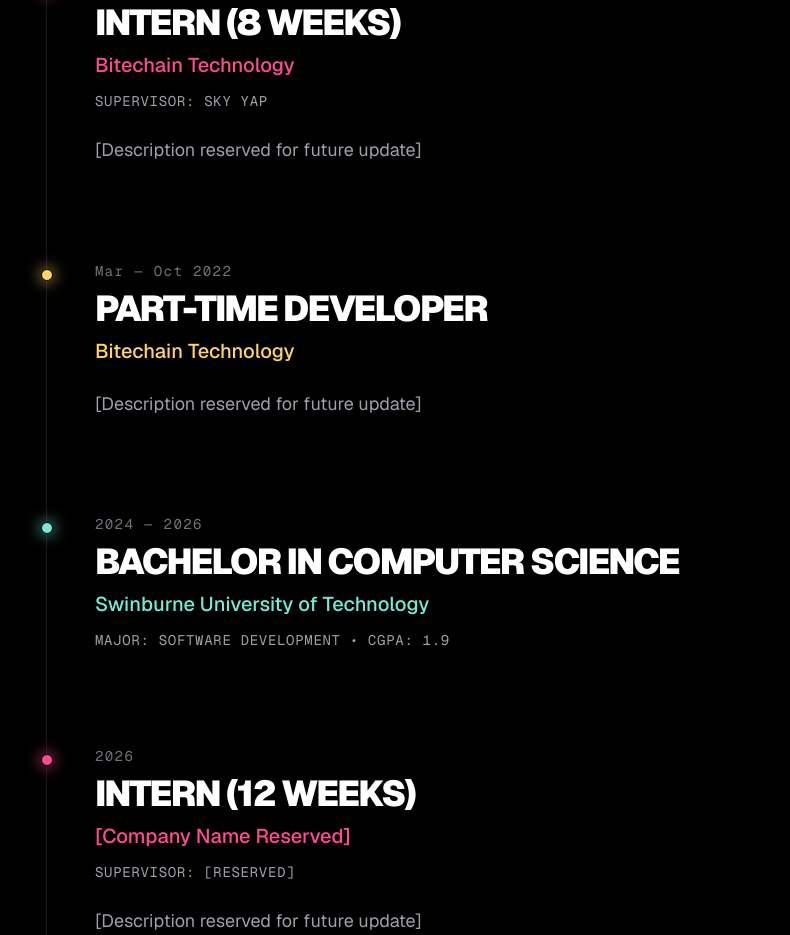
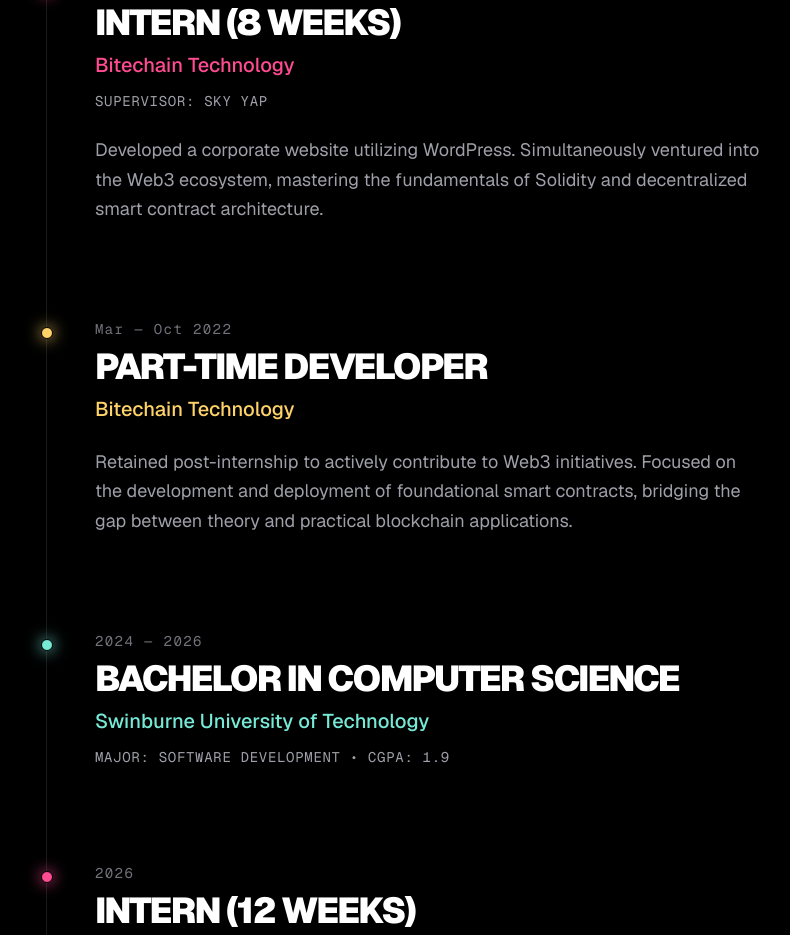
Before and after one commit to junhao788/junhao788.github.io, a Next.js app: page / in a window 1280 px wide. Shown: the part 2460-3395 px from the top of the page, without its empty margins (146-936 px from the left). Built offline with nearby package versions, Linux system fonts and the light colour scheme.

Commit message:
Modify Description of works

```diff
--- a/src/app/page.tsx
+++ b/src/app/page.tsx
@@ -277,7 +277,7 @@
                 role: "Intern (8 Weeks)",
                 company: "Bitechain Technology",
                 details: "Supervisor: Sky Yap",
-                description: "[Description reserved for future update]",
+                description: "Developed a corporate website utilizing WordPress. Simultaneously ventured into the Web3 ecosystem, mastering the fundamentals of Solidity and decentralized smart contract architecture.",
                 color: "#FF4B91"
               },
               {
@@ -285,7 +285,7 @@
                 role: "Part-time Developer",
                 company: "Bitechain Technology",
                 details: "",
-                description: "[Description reserved for future update]",
+                description: "Retained post-internship to actively contribute to Web3 initiatives. Focused on the development and deployment of foundational smart contracts, bridging the gap between theory and practical blockchain applications.",
                 color: "#FFD369"
               },
               {
```
